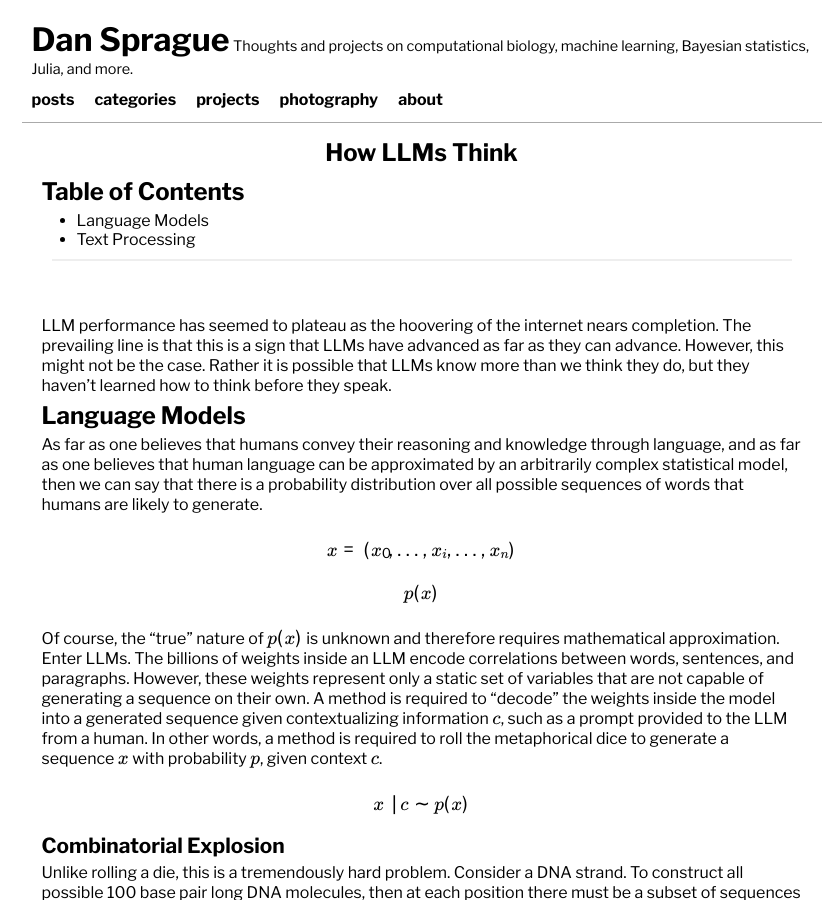
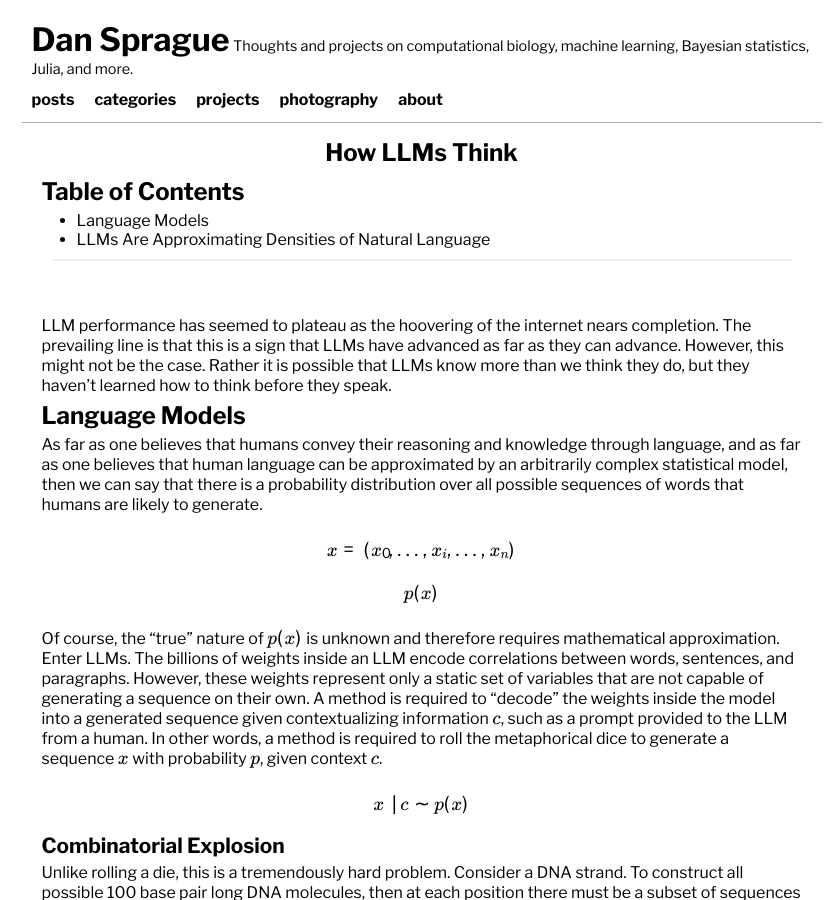
Before and after one commit to dan-sprague/dan-sprague.github.io, a Jekyll site: the page built from _posts/2025-02-02-llmthinking.markdown, in a window 1280 px wide and 900 px high. Shown: the whole window, without its empty margins (211-1050 px from the left). Built offline with Jekyll 4.4.1, drawn with Linux system fonts in a browser that asks for light colours; formulas are drawn with MathJax 3.

Commit message:
fixed bug

```diff
--- a/_posts/2025-02-02-llmthinking.markdown
+++ b/_posts/2025-02-02-llmthinking.markdown
@@ -7,7 +7,7 @@ categories: [Statistical Modeling]
 ---
 # Table of Contents
 - [Language Models](#language-models)
-- [Text Processing](#llms-are-approximating-densities-of-natural-language)
+- [LLMs Are Approximating Densities of Natural Language](#llms-are-approximating-densities-of-natural-language)
 <hr>
 <br><br>
 
```
